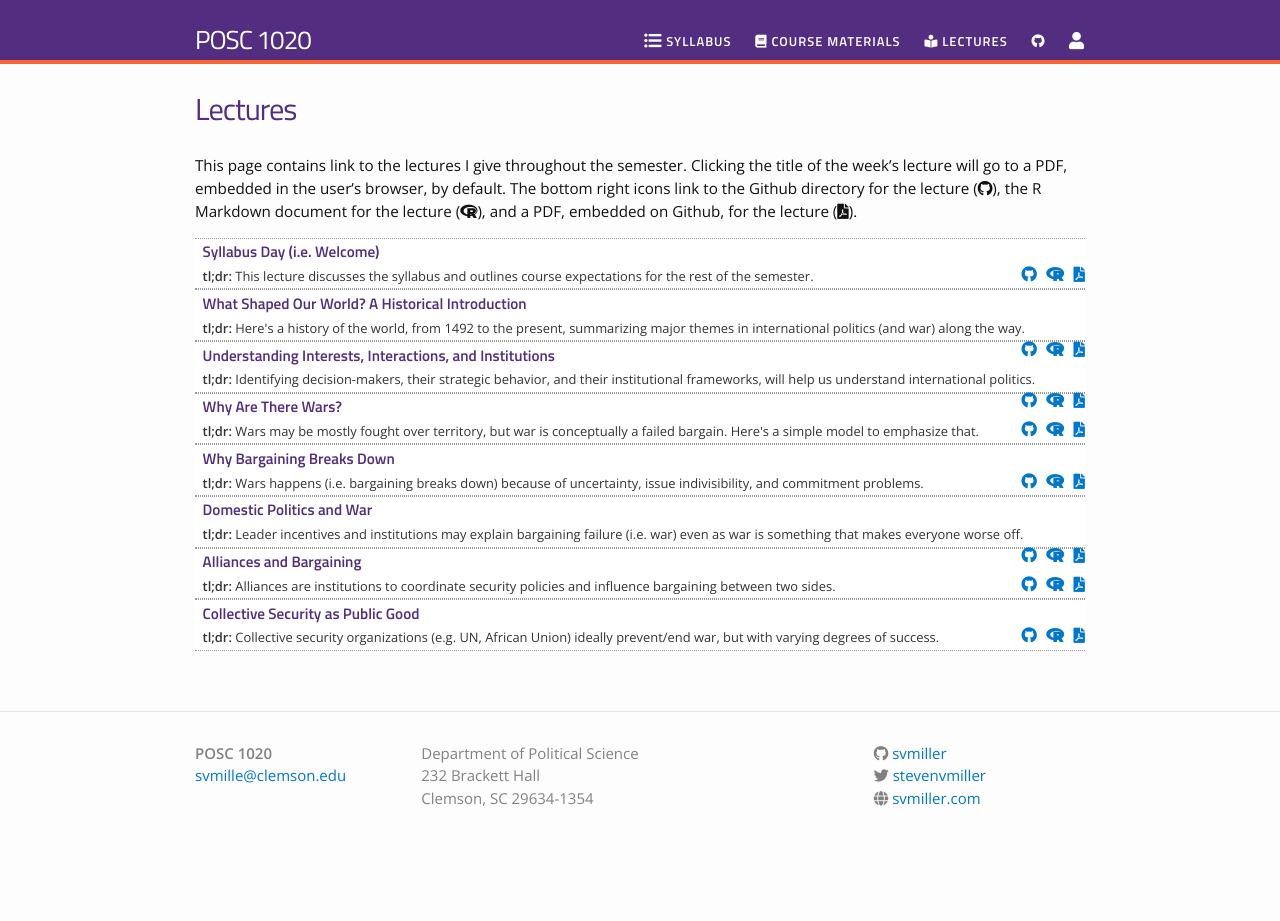
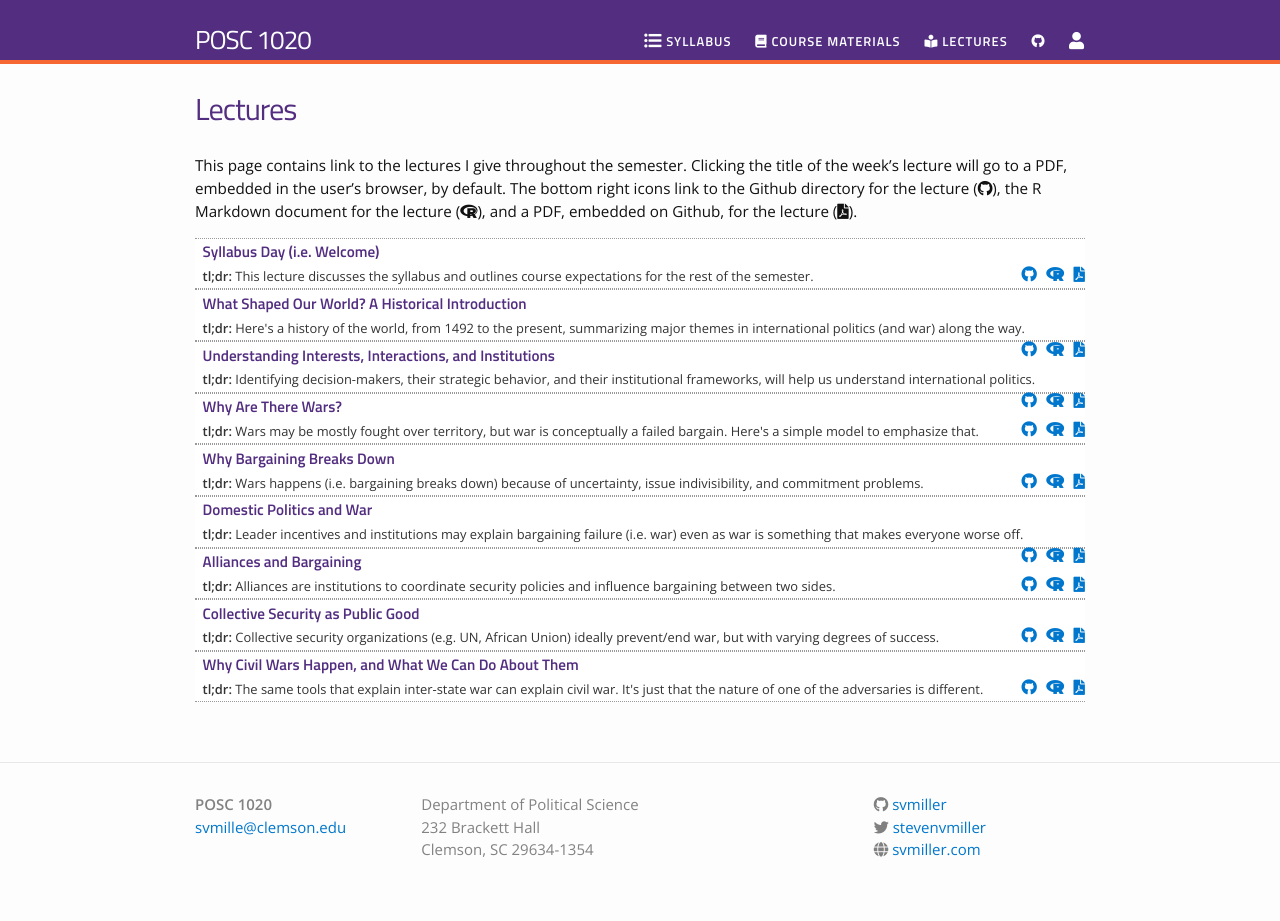
Before and after one commit to svmiller/posc1020, a Jekyll site: the page built from lectures.md, in a window 1280 px wide. Built offline with Jekyll 4.4.1, drawn with Linux system fonts in a browser that asks for light colours; nearby versions of some CDN libraries; before the commit the page ends 900 px from its top, so only the background shows below that.

Commit message:
add civil war lecture

```diff
--- a/_data/lectures.yml
+++ b/_data/lectures.yml
@@ -37,3 +37,9 @@
   filename: collective-security
   dirname: collective-security
   tldr: "Collective security organizations (e.g. UN, African Union) ideally prevent/end war, but with varying degrees of success."
+
+
+- title: "Why Civil Wars Happen, and What We Can Do About Them"
+  filename: civil-war
+  dirname: civil-war
+  tldr: "The same tools that explain inter-state war can explain civil war. It's just that the nature of one of the adversaries is different."
```
